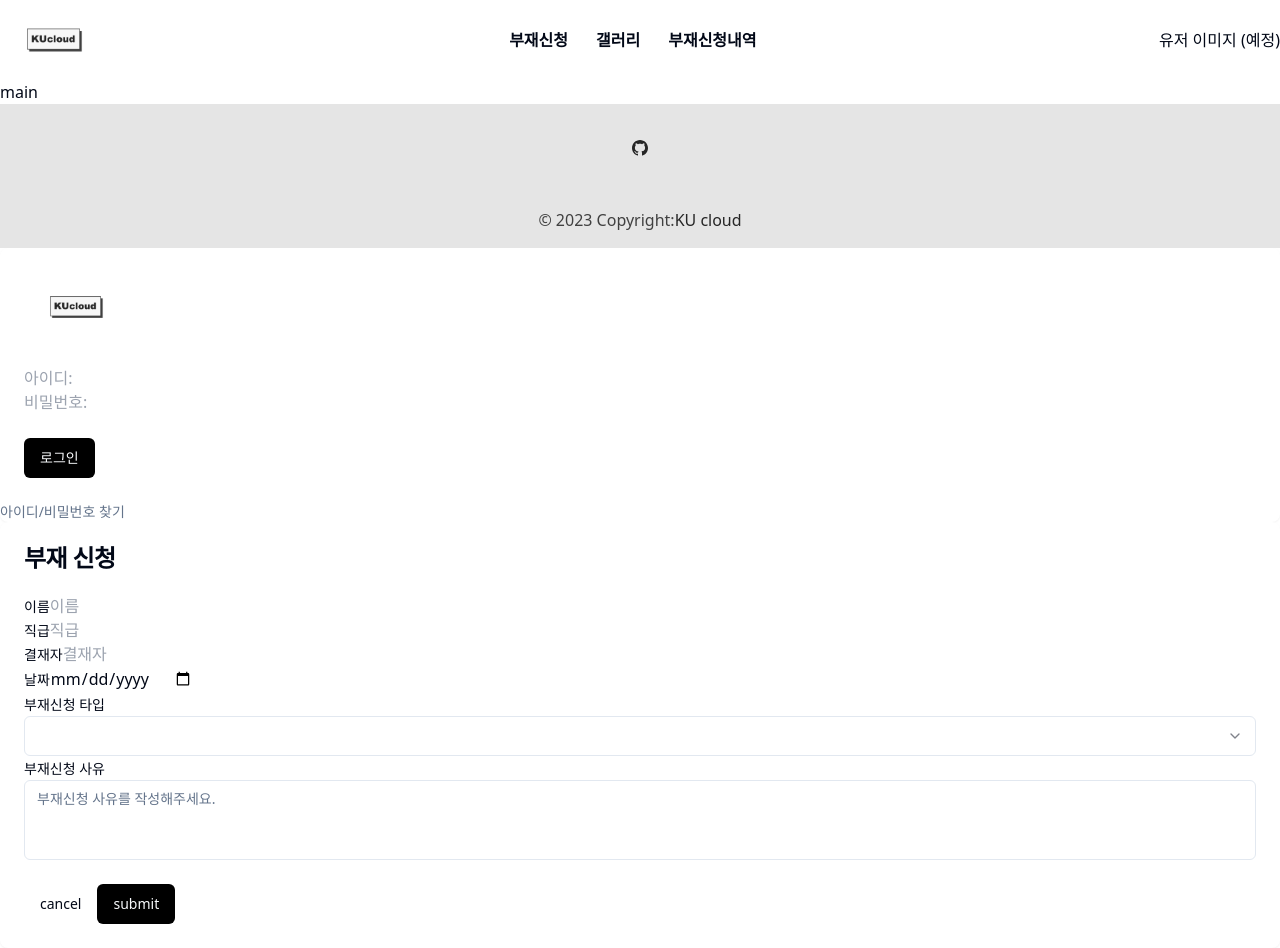
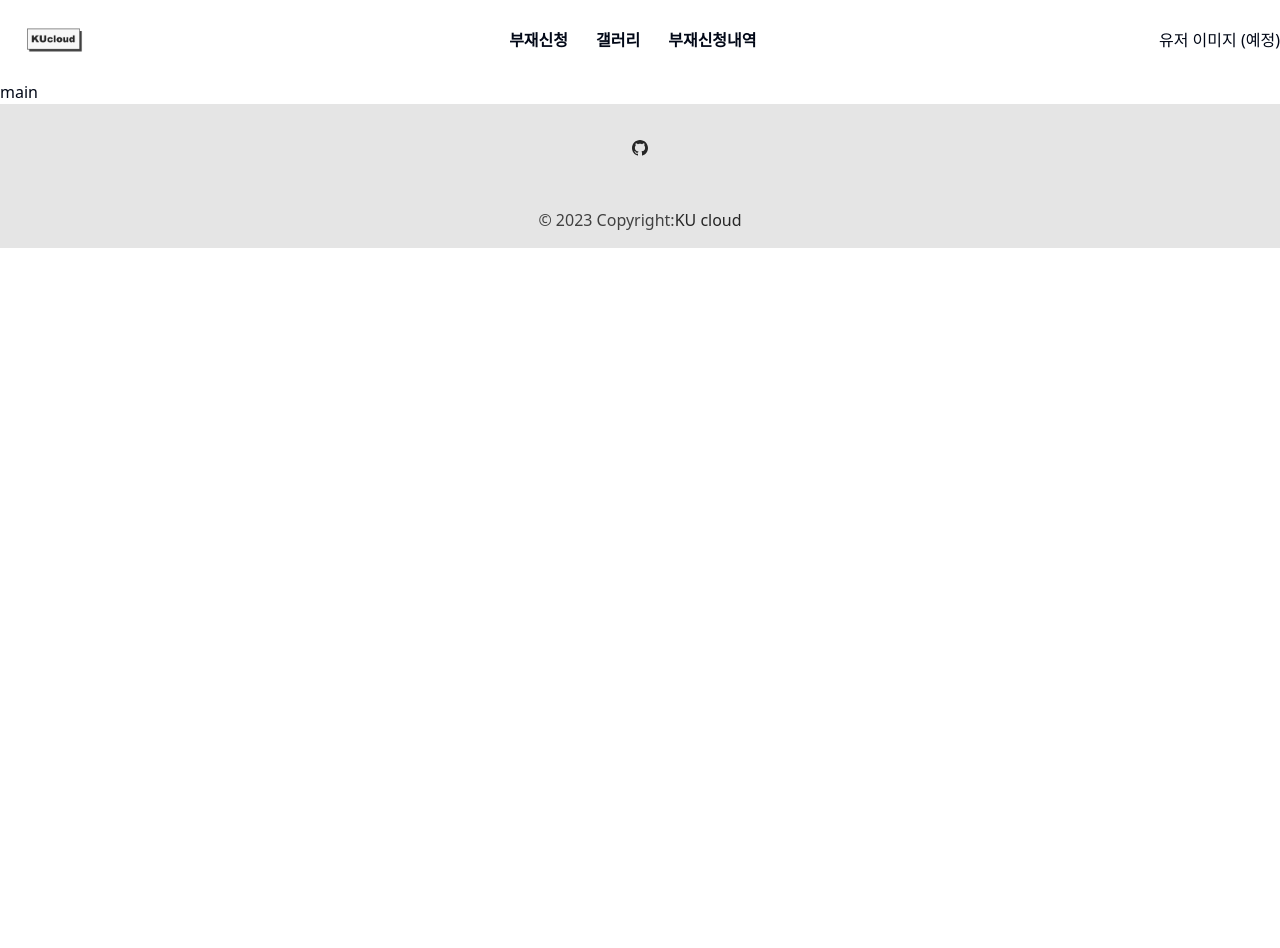
Before and after one commit to ohhhInFastcampus/toyproject1, a React (Vite) app: page / in a window 1280 px wide. After the commit the page ends 800 px from the top, so only its background shows below. Built offline with nearby package versions, Linux system fonts and the light colour scheme.

Commit message:
App.tsx 원상복귀

```diff
--- a/src/App.tsx
+++ b/src/App.tsx
@@ -5,8 +5,6 @@ import Main from "@/templates/main";
 import Gallery from "@/templates/gallery";
 import ErrorPage from "@/templates/error";
 import GalleryDetail from "@/templates/galleryDetail";
-import Login from '@/templates/login';
-import AbsenceRequest from '@/templates/absenceRequest';
 
 const router = createBrowserRouter([
     {
@@ -62,7 +60,7 @@ const router = createBrowserRouter([
 
 function App() {
     return (
-        <><RouterProvider router={router} fallbackElement={<p>Initial Load...</p>} /><Login /><AbsenceRequest/></>
+        <><RouterProvider router={router} fallbackElement={<p>Initial Load...</p>} /></>
     );
 }
 
```
